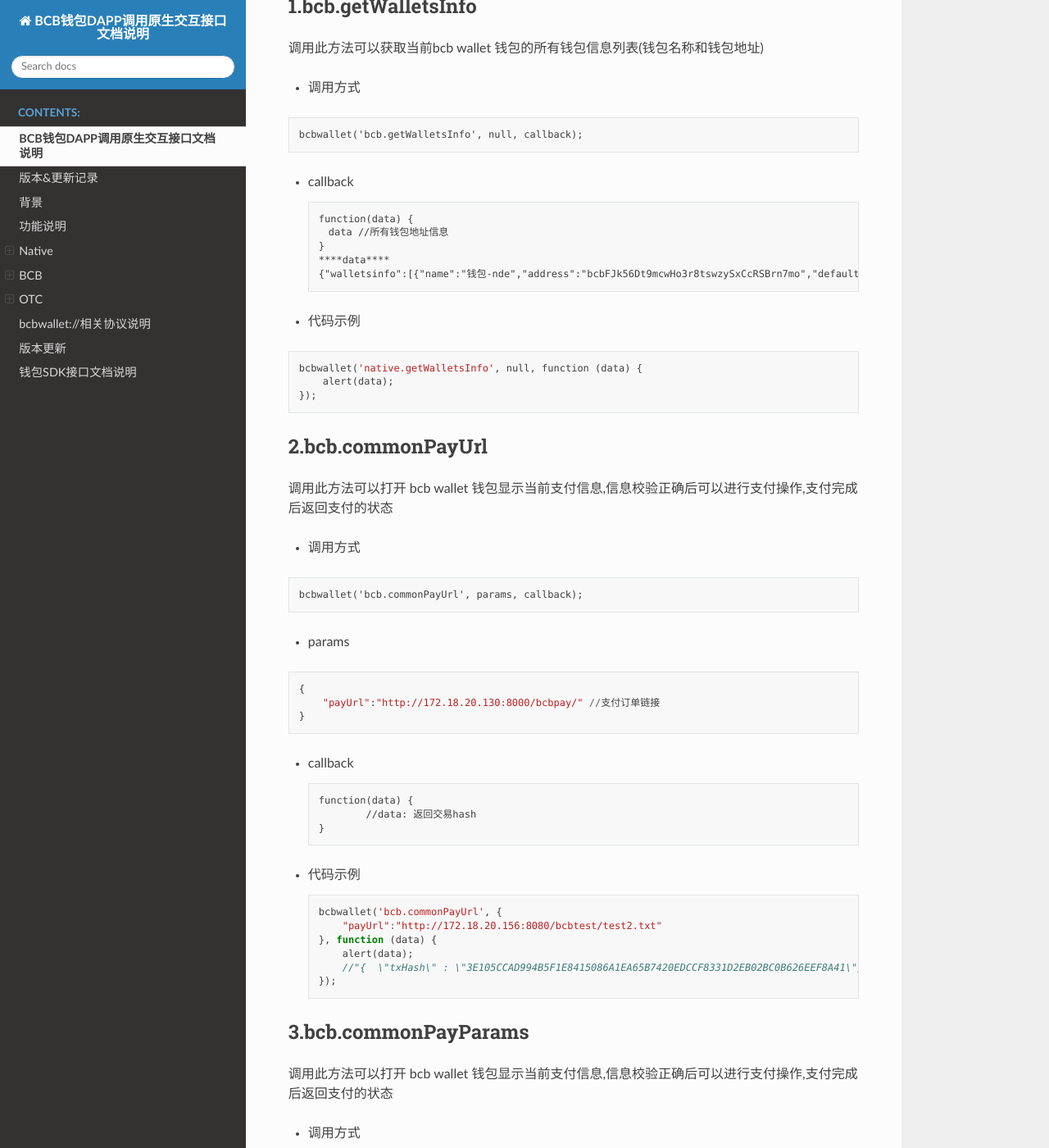
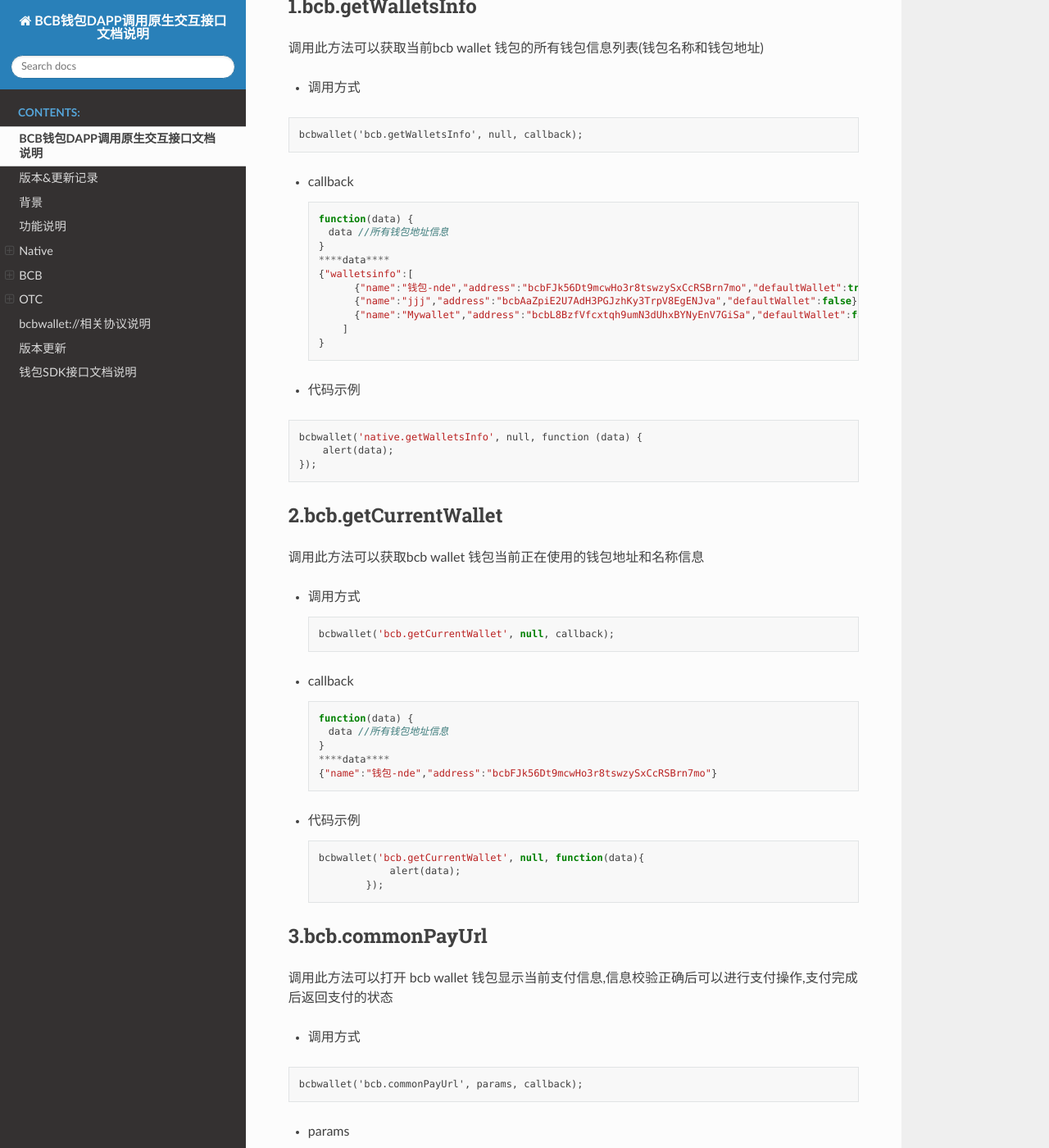
Before and after one commit to bcbwallet/bcbwallet-app, a Sphinx documentation site: the page built from docs/jsapi.md, in a window 1280 px wide and 1400 px high, scrolled down 4125 px. Shown: the whole window at 82% size. Built offline with Sphinx 7.4.7 and the Read the Docs theme 2.0.0, drawn with Linux system fonts in a browser that asks for light colours; some of the changed text lies outside the part shown.

Commit message:
add method

````diff
--- a/docs/jsapi.md
+++ b/docs/jsapi.md
@@ -218,12 +218,17 @@ H5demo 参考地址:<https://github.com/bcbwallet/bcbwallet-app/tree/master/bcbw
 
 - callback
 
-  ```html
+  ```js
   function(data) {
   　data //所有钱包地址信息
   }
   ****data****
-  {"walletsinfo":[{"name":"钱包-nde","address":"bcbFJk56Dt9mcwHo3r8tswzySxCcRSBrn7mo","defaultWallet":true},{"name":"jjj","address":"bcbAaZpiE2U7AdH3PGJzhKy3TrpV8EgENJva","defaultWallet":false},{"name":"Mywallet","address":"bcbL8BzfVfcxtqh9umN3dUhxBYNyEnV7GiSa","defaultWallet":false}]}
+  {"walletsinfo":[
+        {"name":"钱包-nde","address":"bcbFJk56Dt9mcwHo3r8tswzySxCcRSBrn7mo","defaultWallet":true},
+        {"name":"jjj","address":"bcbAaZpiE2U7AdH3PGJzhKy3TrpV8EgENJva","defaultWallet":false},
+        {"name":"Mywallet","address":"bcbL8BzfVfcxtqh9umN3dUhxBYNyEnV7GiSa","defaultWallet":false}
+      ]
+  }
   ```
 
 -  代码示例
@@ -234,8 +239,36 @@ H5demo 参考地址:<https://github.com/bcbwallet/bcbwallet-app/tree/master/bcbw
   });
   ```
 
+## 2.bcb.getCurrentWallet
 
-## 2.bcb.commonPayUrl
+调用此方法可以获取bcb wallet 钱包当前正在使用的钱包地址和名称信息
+
+- 调用方式
+
+  ```js
+  bcbwallet('bcb.getCurrentWallet', null, callback);
+  ```
+
+- callback
+
+  ```js
+  function(data) {
+  　data //所有钱包地址信息
+  }
+  ****data****
+  {"name":"钱包-nde","address":"bcbFJk56Dt9mcwHo3r8tswzySxCcRSBrn7mo"}
+  ```
+
+- 代码示例
+
+  ```js
+  bcbwallet('bcb.getCurrentWallet', null, function(data){
+              alert(data);
+          });
+  ```
+
+
+## 3.bcb.commonPayUrl
 
  调用此方法可以打开 bcb wallet 钱包显示当前支付信息,信息校验正确后可以进行支付操作,支付完成后返回支付的状态
 
````
Also changed, not shown: other parts of docs/jsapi.md (+6 -6 lines), docs/jsapi.rst (+48 -20 lines), 2 other files.
